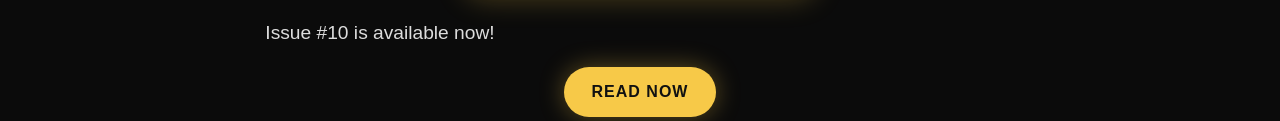
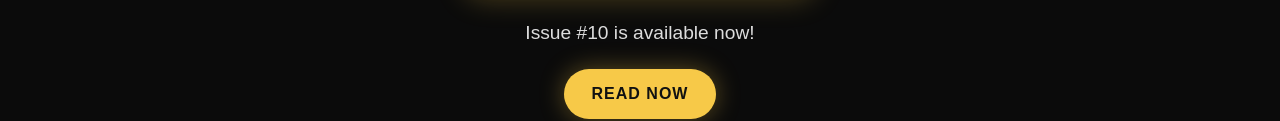
Before and after one commit to SuperBreadHero/Superbreadhero, a plain HTML site: page index.html in a window 1280 px wide. Shown: the part 2187-2308 px from the top of the page. Drawn offline with Linux system fonts and the light colour scheme.

Commit message:
Update index.html

```diff
--- a/index.html
+++ b/index.html
@@ -262,10 +262,9 @@ footer {
       box-shadow: 0 0 30px rgba(247,201,72,.3);
     "
   >
-
-  <p>
-    Issue #10 is available now!
-  </p>
+<p style="max-width:none; text-align:center; margin:20px auto;">
+  Issue #10 is available now!
+</p>
 
   <a
     class="button primary"
```
